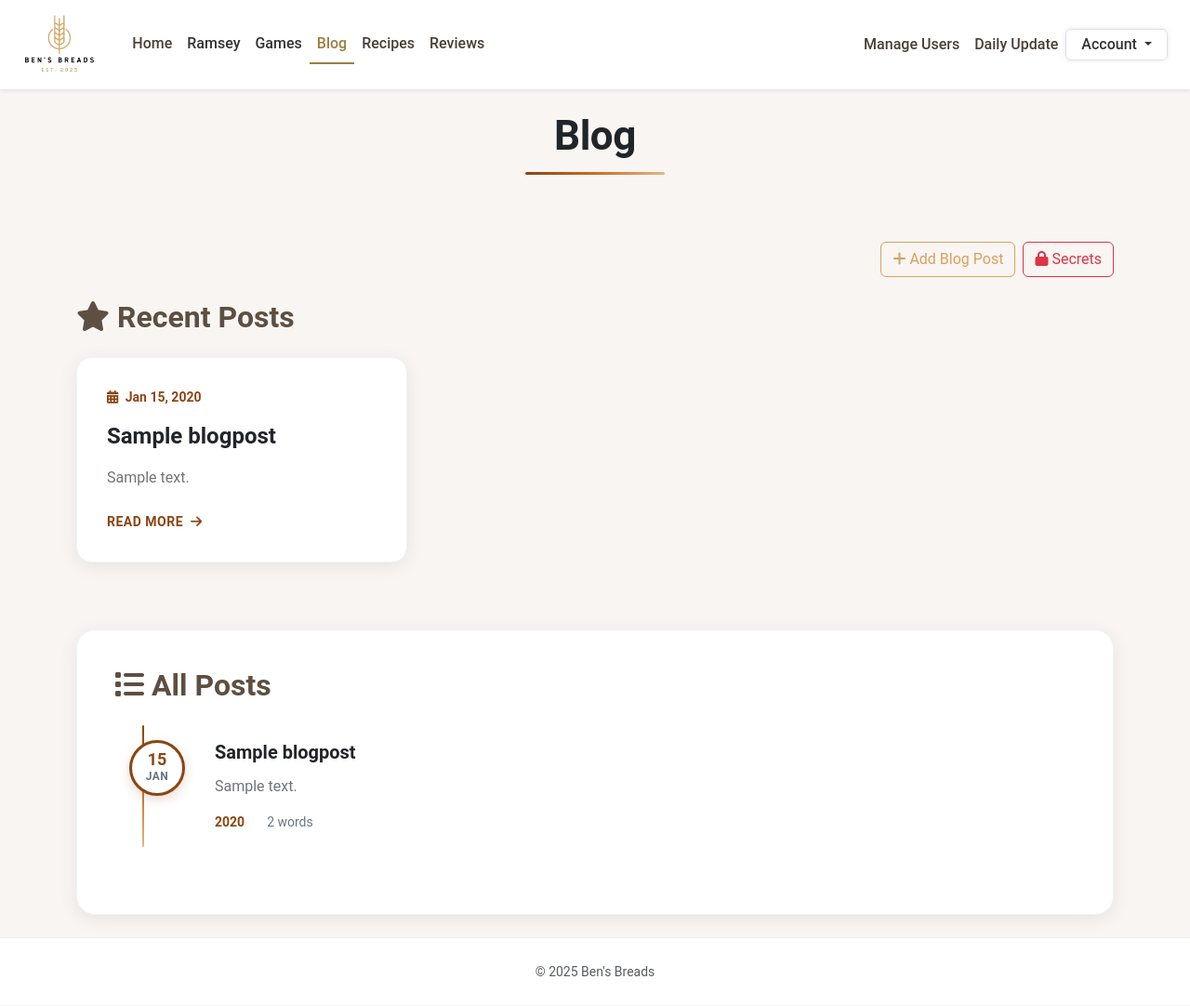
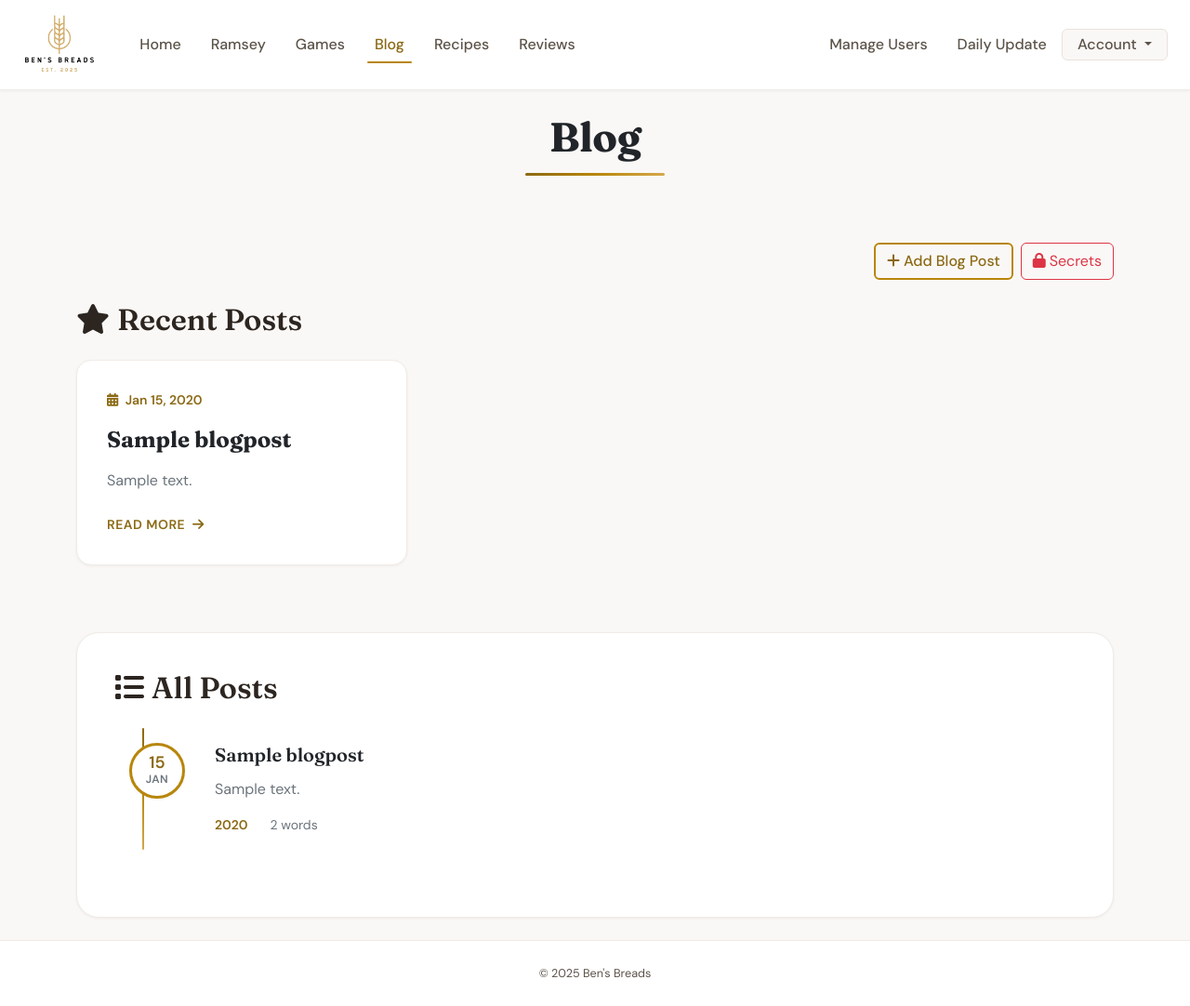
Before and after one commit to benpmay24/bensbreads, a Django app: page /blog/ in a window 1280 px wide. Shown: the whole page at 93% size. Run offline with Django 5.2, Linux system fonts and the light colour scheme; a user stored in the database is signed in; tables that the repository leaves empty hold one stand-in row (values such as "Sample post"); grey boxes marked "Sample" are stand-in pictures; some libraries are stand-ins or nearby versions.

Commit message:
Frontend refresh

```diff
--- /dev/null
+++ b/main/connect4/__init__.py
@@ -0,0 +1,3 @@
+from .engine import Connect4Engine
+
+__all__ = ["Connect4Engine"]
--- a/main/templates/base.html
+++ b/main/templates/base.html
@@ -5,13 +5,16 @@
   <meta charset="UTF-8">
   <meta name="viewport" content="width=device-width, initial-scale=1.0">
   <title>{% block title %}Ben's Breads{% endblock %}</title>
+  <link rel="preconnect" href="https://fonts.googleapis.com">
+  <link rel="preconnect" href="https://fonts.gstatic.com" crossorigin>
+  <link href="https://fonts.googleapis.com/css2?family=DM+Sans:ital,opsz,wght@0,9..40,400;0,9..40,500;0,9..40,600;0,9..40,700;1,9..40,400&family=Fraunces:ital,opsz,wght@0,9..144,500;0,9..144,600;0,9..144,700;1,9..144,400&display=swap" rel="stylesheet">
   <link href="https://cdn.jsdelivr.net/npm/bootstrap@5.3.3/dist/css/bootstrap.min.css" rel="stylesheet">
   <link rel="stylesheet" href="https://cdnjs.cloudflare.com/ajax/libs/font-awesome/6.4.0/css/all.min.css">
   <link rel="stylesheet" href="{% static 'main/style.css' %}">
   <link rel="icon" type="image/x-icon" href="{% static 'main/favicon.ico' %}">
 </head>
 <body>
-  <nav class="navbar navbar-expand-lg navbar-light bg-white shadow-sm sticky-top">
+  <nav class="navbar navbar-expand-lg navbar-modern sticky-top">
     <div class="container-fluid px-4">
       <a class="navbar-brand" href="{% url 'home' %}">
         <img src="{% static 'main/logo.png' %}" alt="Bread & Bytes Logo" style="height: 70px;">
@@ -96,7 +99,7 @@
     {% block content %}{% endblock %}
   </main>
 
-  <footer class="bg-white text-center text-muted py-4">
+  <footer class="footer-modern">
     <small>&copy; 2025 Ben's Breads</small>
   </footer>
 
--- a/main/urls.py
+++ b/main/urls.py
@@ -66,6 +66,7 @@ urlpatterns = [
     path('api/save-result/', views.save_connect4_result, name='save_connect4_result'),
     path('api/leaderboard/', views.connect4_leaderboard, name='connect4_leaderboard'),
     path('health/', views.health, name='health_check'),
+    path('cron/daily-reminder/', views.cron_daily_reminder, name='cron_daily_reminder'),
     path('recipes/<int:pk>/', views.recipe_detail, name='recipe_detail'),
     path('api/validate-word/', views.validate_word, name='validate_word'),
     path('api/word-find-leaderboard/', views.word_find_leaderboard, name='word_find_leaderboard'),
--- a/main/views.py
+++ b/main/views.py
@@ -16,6 +16,8 @@ from django.forms import inlineformset_factory
 import requests
 from django.conf import settings
 from django.views.decorators.http import require_GET
+from django.core.management import call_command
+from io import StringIO
 from datetime import datetime, date
 from django.db.models import Q
 
@@ -629,6 +631,25 @@ def health(request):
     """
     return HttpResponse("OK", status=200)
 
+
+@require_GET
+def cron_daily_reminder(request):
+    """
+    Trigger daily update reminder email. Protected by CRON_SECRET_TOKEN.
+    Use with cron-job.org or Render Cron Jobs: hit this URL at 10 PM Eastern daily.
+    Example: https://yoursite.com/cron/daily-reminder/?token=your-secret-token
+    """
+    token = request.GET.get('token', '')
+    if not settings.CRON_SECRET_TOKEN or token != settings.CRON_SECRET_TOKEN:
+        return HttpResponse('Unauthorized', status=401)
+
+    out = StringIO()
+    try:
+        call_command('send_daily_update_reminder', stdout=out)
+        return HttpResponse('OK', status=200)
+    except Exception as e:
+        return HttpResponse(str(e), status=500)
+
 @login_required
 @user_passes_test(lambda u: u.is_staff)
 def edit_recipe(request, pk):
--- a/static/main/style.css
+++ b/static/main/style.css
@@ -1,61 +1,151 @@
-/* Global Style */
+/* ===== Design Tokens ===== */
+:root {
+  --color-primary: #b8860b;
+  --color-primary-dark: #8b6914;
+  --color-primary-light: #d4a84b;
+  --color-surface: #faf8f6;
+  --color-surface-elevated: #ffffff;
+  --color-text: #2c2520;
+  --color-text-muted: #5c5349;
+  --color-border: #e8e2dc;
+  --color-border-light: #f0ebe6;
+  --font-display: 'Fraunces', Georgia, serif;
+  --font-body: 'DM Sans', -apple-system, BlinkMacSystemFont, sans-serif;
+  --shadow-sm: 0 1px 3px rgba(44, 37, 32, 0.06);
+  --shadow-md: 0 4px 12px rgba(44, 37, 32, 0.08);
+  --shadow-lg: 0 8px 30px rgba(44, 37, 32, 0.1);
+  --radius-sm: 8px;
+  --radius-md: 12px;
+  --radius-lg: 16px;
+  --radius-xl: 24px;
+  --transition: 0.2s cubic-bezier(0.4, 0, 0.2, 1);
+}
+
+/* ===== Global Style ===== */
 body {
-  font-family: 'Roboto', sans-serif;
-  background-color: #f8f5f2;
-  color: #333;
+  font-family: var(--font-body);
+  background-color: var(--color-surface);
+  color: var(--color-text);
+  -webkit-font-smoothing: antialiased;
+  -moz-osx-font-smoothing: grayscale;
+}
+
+/* Section backgrounds - use design tokens */
+section.bg-light {
+  background-color: var(--color-surface) !important;
+}
+
+main {
+  min-height: calc(100vh - 200px);
 }
 
 h1, h2, h3, h4, h5, h6 {
-  color: #5d4f41;
+  font-family: var(--font-display);
+  color: var(--color-text);
   font-weight: 600;
 }
 
-.navbar {
-  background-color: #d8a15d;
+/* ===== Modern Navbar ===== */
+.navbar-modern {
+  background: rgba(255, 255, 255, 0.92);
+  backdrop-filter: blur(12px);
+  -webkit-backdrop-filter: blur(12px);
+  box-shadow: var(--shadow-sm);
+  border-bottom: 1px solid var(--color-border-light);
   font-weight: 500;
 }
 
-.navbar .nav-link.active {
-  border-bottom: 2px solid #9b7f44;
-}
-
-footer {
-  background-color: #ffffff;
-  border-top: 1px solid #eee;
-}
-
+.navbar-modern .navbar-brand img {
+  transition: transform var(--transition);
+}
+
+.navbar-modern .navbar-brand:hover img {
+  transform: scale(1.02);
+}
+
+.navbar-modern .nav-link.active {
+  color: var(--color-primary-dark) !important;
+  position: relative;
+}
+
+.navbar-modern .nav-link.active::after {
+  content: '';
+  position: absolute;
+  bottom: 0;
+  left: 0.5rem;
+  right: 0.5rem;
+  height: 2px;
+  background: var(--color-primary);
+  border-radius: 1px;
+}
+
+/* ===== Modern Footer ===== */
+.footer-modern {
+  background: var(--color-surface-elevated);
+  border-top: 1px solid var(--color-border-light);
+  padding: 1.5rem;
+  text-align: center;
+  color: var(--color-text-muted);
+  font-size: 0.9rem;
+}
+
+/* ===== Cards ===== */
 .card {
-  transition: transform 0.2s ease;
-  background-color: #ffffff;
+  transition: all var(--transition);
+  background-color: var(--color-surface-elevated);
+  border: 1px solid var(--color-border-light);
+  border-radius: var(--radius-md);
+  box-shadow: var(--shadow-sm);
 }
 
 .card:hover {
-  transform: scale(1.02);
+  transform: translateY(-2px);
+  box-shadow: var(--shadow-md);
+  border-color: var(--color-border);
 }
 
 .card-body {
-  color: #4a3f35;
-}
-
-/* Button Styles */
+  color: var(--color-text);
+}
+
+/* ===== Button Styles ===== */
 .btn-outline-primary {
-  border-color: #d8a15d;
-  color: #d8a15d;
+  border-color: var(--color-primary);
+  color: var(--color-primary-dark);
+  font-weight: 500;
+  border-width: 2px;
+  transition: all var(--transition);
 }
 
 .btn-outline-primary:hover {
-  background-color: #d8a15d;
+  background-color: var(--color-primary);
+  border-color: var(--color-primary);
   color: #fff;
+}
+
+/* Form cards (login, signup, etc.) */
+.form-card-body {
+  border-radius: var(--radius-lg);
+}
+
+.form-card-body h2 {
+  font-family: var(--font-display);
+  color: var(--color-primary-dark) !important;
+}
+
+.card.rounded-4 {
+  border: 1px solid var(--color-border-light);
+  box-shadow: var(--shadow-md);
 }
 
 /* Hero Section */
 .hero {
-  background: url('{% static 'main/home-background-3.jpeg' %}') center center / cover no-repeat;
   min-height: 60vh;
   position: relative;
 }
 
 .hero-title {
+  font-family: var(--font-display);
   font-size: 3.5rem;
   font-weight: 700;
   color: #fff;
@@ -72,12 +162,14 @@ footer {
 
 /* Featured Recipe Section */
 .section-title {
+  font-family: var(--font-display);
   font-size: 2rem;
   font-weight: 600;
-  color: #5d4f41;
+  color: var(--color-text);
 }
 
 .card-title {
+  font-family: var(--font-display);
   font-size: 1.25rem;
   font-weight: 600;
 }
@@ -86,56 +178,67 @@ footer {
   font-size: 1rem;
 }
 
-/* Buttons */
+/* Hero Buttons */
 .btn-outline-light {
-  color: #d8a15d;
-  border-color: #d8a15d;
+  color: #fff;
+  border-color: rgba(255,255,255,0.8);
+  border-width: 2px;
+  font-weight: 500;
+  transition: all var(--transition);
 }
 
 .btn-outline-light:hover {
-  background-color: #d8a15d;
-  color: #fff;
-}
-
-.navbar-nav .nav-link {
+  background-color: rgba(255,255,255,0.95);
+  border-color: #fff;
+  color: var(--color-text);
+}
+
+/* Navbar Nav Links */
+.navbar-modern .navbar-nav .nav-link {
   padding-left: 1rem;
   padding-right: 1rem;
   font-weight: 500;
-  color: #4a3f35;
-}
-
-.navbar-nav .nav-link:hover {
-  color: #d4a373;
+  color: var(--color-text-muted);
+  border-radius: var(--radius-sm);
+  transition: color var(--transition);
+}
+
+.navbar-modern .navbar-nav .nav-link:hover {
+  color: var(--color-primary-dark);
 }
 
 /* Navbar Dropdown Styling */
-.navbar .dropdown-toggle {
+.navbar-modern .dropdown-toggle {
   background-color: transparent !important;
   color: inherit;
   border: none;
   padding: 0.5rem 1rem;
 }
 
-.navbar .dropdown-toggle:hover {
+.navbar-modern .dropdown-toggle:hover {
   background-color: transparent;
 }
 
-.navbar .dropdown-menu {
-  background-color: #ffffff;
-  border: 1px solid #ddd;
-  box-shadow: 0 0.5rem 1rem rgba(0,0,0,.1);
-}
-
-.navbar .dropdown-menu .dropdown-item {
-  color: #4a3f35;
-}
-
-.navbar .dropdown-menu .dropdown-item:hover {
-  background-color: #f0f0f0;
+.navbar-modern .dropdown-menu {
+  background-color: var(--color-surface-elevated);
+  border: 1px solid var(--color-border-light);
+  border-radius: var(--radius-md);
+  box-shadow: var(--shadow-lg);
+  padding: 0.5rem;
+}
+
+.navbar-modern .dropdown-menu .dropdown-item {
+  color: var(--color-text);
+  border-radius: var(--radius-sm);
+  padding: 0.5rem 1rem;
+}
+
+.navbar-modern .dropdown-menu .dropdown-item:hover {
+  background-color: var(--color-surface);
 }
 
 /* Show dropdown on hover */
-.nav-item.dropdown:hover .dropdown-menu {
+.navbar-modern .nav-item.dropdown:hover .dropdown-menu {
   display: block;
   margin-top: 0;
 }
@@ -145,10 +248,12 @@ footer {
   display: none;
 }
 
-/* Customize navbar active state */
-.navbar .nav-link.active {
-  color: #9b7f44;
-  border-bottom: 2px solid #9b7f44;
+/* Account dropdown button */
+.navbar-modern .navbar-nav .dropdown-toggle.bg-light {
+  background: var(--color-surface) !important;
+  border: 1px solid var(--color-border) !important;
+  border-radius: var(--radius-md);
+  box-shadow: none !important;
 }
 
 /* Center the board container */
@@ -447,7 +552,7 @@ footer {
 .hero-divider {
   width: 150px;
   height: 3px;
-  background: linear-gradient(90deg, #8B4513 0%, #D2691E 50%, #DEB887 100%);
+  background: linear-gradient(90deg, var(--color-primary-dark) 0%, var(--color-primary) 50%, var(--color-primary-light) 100%);
   margin: 0 auto;
   border-radius: 2px;
 }
@@ -991,11 +1098,11 @@ footer {
 }
 
 .featured-post-card {
-  background: white;
-  border-radius: 16px;
-  box-shadow: 0 4px 20px rgba(0,0,0,0.08);
-  border: 1px solid #f1f3f4;
-  transition: all 0.3s ease;
+  background: var(--color-surface-elevated);
+  border-radius: var(--radius-lg);
+  box-shadow: var(--shadow-sm);
+  border: 1px solid var(--color-border-light);
+  transition: all var(--transition);
   cursor: pointer;
   height: 100%;
   overflow: hidden;
@@ -1014,7 +1122,7 @@ footer {
 }
 
 .post-date {
-  color: #8B4513;
+  color: var(--color-primary-dark);
   font-size: 0.875rem;
   font-weight: 600;
   margin-bottom: 1rem;
@@ -1036,25 +1144,25 @@ footer {
 }
 
 .read-more-link {
-  color: #8B4513;
+  color: var(--color-primary-dark);
   font-weight: 600;
   font-size: 0.875rem;
   text-transform: uppercase;
   letter-spacing: 0.5px;
-  transition: all 0.3s ease;
+  transition: all var(--transition);
 }
 
 .featured-post-card:hover .read-more-link {
-  color: #D2691E;
+  color: var(--color-primary);
   transform: translateX(4px);
 }
 
 .archive-section {
-  background: white;
-  border-radius: 20px;
+  background: var(--color-surface-elevated);
+  border-radius: var(--radius-xl);
   padding: 2.5rem;
-  box-shadow: 0 4px 20px rgba(0,0,0,0.08);
-  border: 1px solid #f1f3f4;
+  box-shadow: var(--shadow-sm);
+  border: 1px solid var(--color-border-light);
 }
 
 .archive-timeline {
@@ -1068,7 +1176,7 @@ footer {
   top: 0;
   bottom: 0;
   width: 2px;
-  background: linear-gradient(180deg, #8B4513 0%, #D2691E 50%, #DEB887 100%);
+  background: linear-gradient(180deg, var(--color-primary-dark) 0%, var(--color-primary) 50%, var(--color-primary-light) 100%);
   border-radius: 1px;
 }
 
@@ -1097,20 +1205,20 @@ footer {
 .date-circle {
   width: 60px;
   height: 60px;
-  background: white;
-  border: 3px solid #8B4513;
+  background: var(--color-surface-elevated);
+  border: 3px solid var(--color-primary);
   border-radius: 50%;
   display: flex;
   flex-direction: column;
   align-items: center;
   justify-content: center;
   font-weight: 600;
-  box-shadow: 0 4px 12px rgba(139, 69, 19, 0.2);
+  box-shadow: var(--shadow-sm);
 }
 
 .date-day {
   font-size: 1.125rem;
-  color: #8B4513;
+  color: var(--color-primary-dark);
   line-height: 1;
 }
 
@@ -1144,7 +1252,7 @@ footer {
   display: flex;
   gap: 1.5rem;
   font-size: 0.875rem;
-  color: #8B4513;
+  color: var(--color-primary-dark);
 }
 
 .post-year {
```
Also changed, not shown: other parts of static/main/style.css (+107 -101 lines), bensbreads/celery.py (+0 -9 lines), bensbreads/settings.py (+6 -1 lines), main/connect4/engine.py (added, +111 -0 lines), main/email_backend.py (added, +47 -0 lines), main/tasks.py (deleted, +0 -57 lines), README.md (added).
